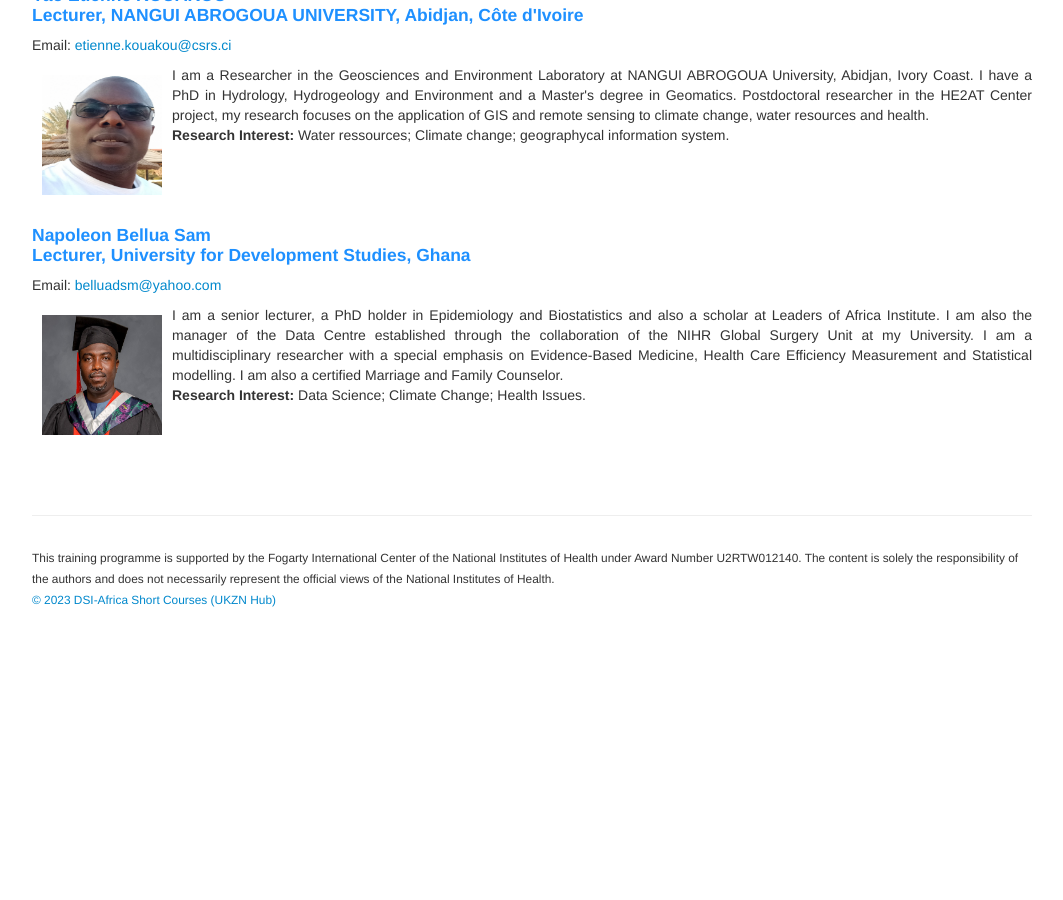
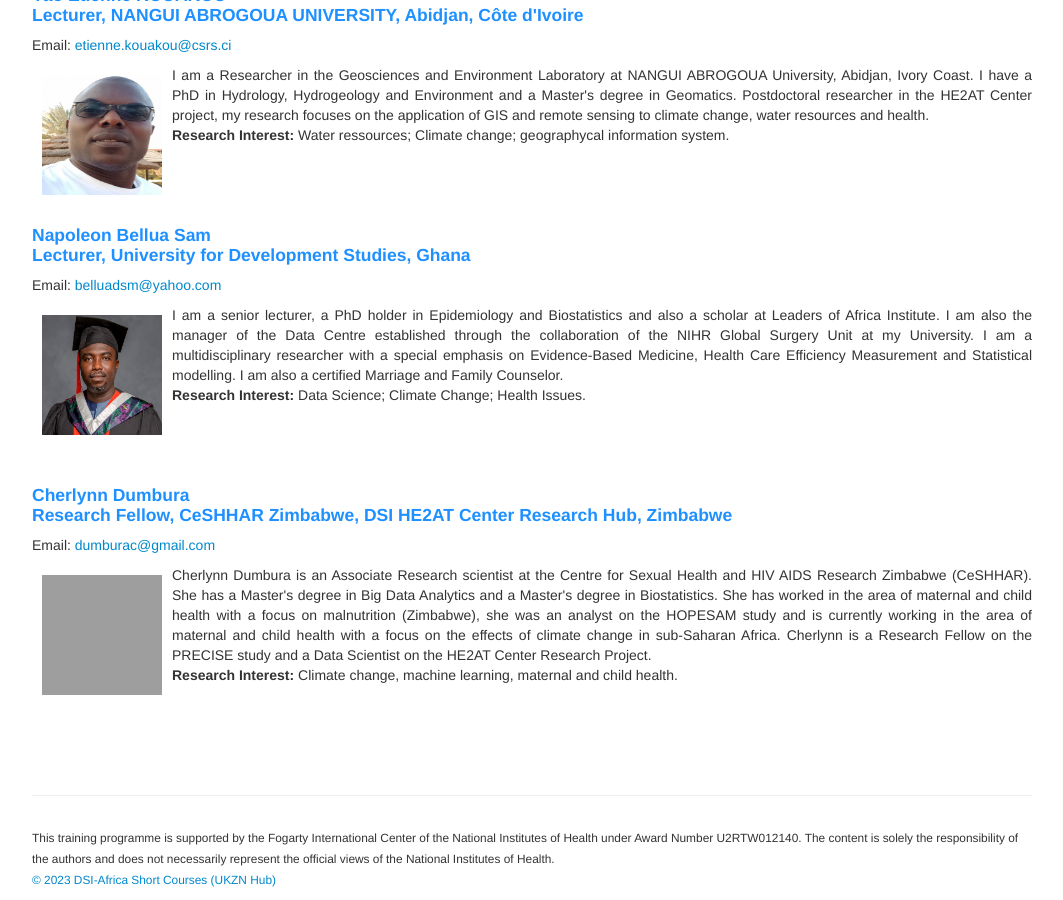
Before and after one commit to ccfscourseukzn/ccfscourseukzn.github.io, a Jekyll site: the page built from pages/participant.md, in a window 1280 px wide and 900 px high, scrolled down 2797 px. Shown: the whole window, without its empty margins (108-1171 px from the left). Built offline with Jekyll 4.4.1, drawn with Linux system fonts in a browser that asks for light colours; before the commit the page ends 3417 px from its top, so only the background shows below that; grey boxes are pictures that could not be loaded.

Commit message:
Update participant.md

```diff
--- a/pages/participant.md
+++ b/pages/participant.md
@@ -92,3 +92,9 @@ Email: <a href="mailto:belluadsm@yahoo.com"> belluadsm@yahoo.com </a> <br>
  <b>Research Interest:</b> Data Science; Climate Change; Health Issues. </p> <br>
 <br>
 <br>
+<h4 style="color:DodgerBlue;">Cherlynn Dumbura <br> Research Fellow, CeSHHAR Zimbabwe, DSI HE2AT Center Research Hub, Zimbabwe </h4>
+Email: <a href="mailto:dumburac@gmail.com"> dumburac@gmail.com </a> <br>
+<p align="justify"> <img src="../figures/CherlynnDumbura.jpeg" alt=" CherlynnDumbura" style="float:left; width:120px; height:120px; padding: 10px;">   <span style="vertical-align:bottom"> Cherlynn Dumbura is an Associate Research scientist at the Centre for Sexual Health and HIV AIDS Research Zimbabwe (CeSHHAR). She has a Master's degree in Big Data Analytics and a Master's degree in Biostatistics. She has worked in the area of maternal and child health with a focus on malnutrition (Zimbabwe), she was an analyst on the HOPESAM study and is currently working in the area of maternal and child health with a focus on the effects of climate change in sub-Saharan Africa. Cherlynn is a  Research Fellow on the PRECISE study and a Data Scientist on the HE2AT Center Research Project.   </span> <br>
+ <b>Research Interest:</b> Climate change, machine learning, maternal and child health. </p> <br>
+<br>
+<br>
```
